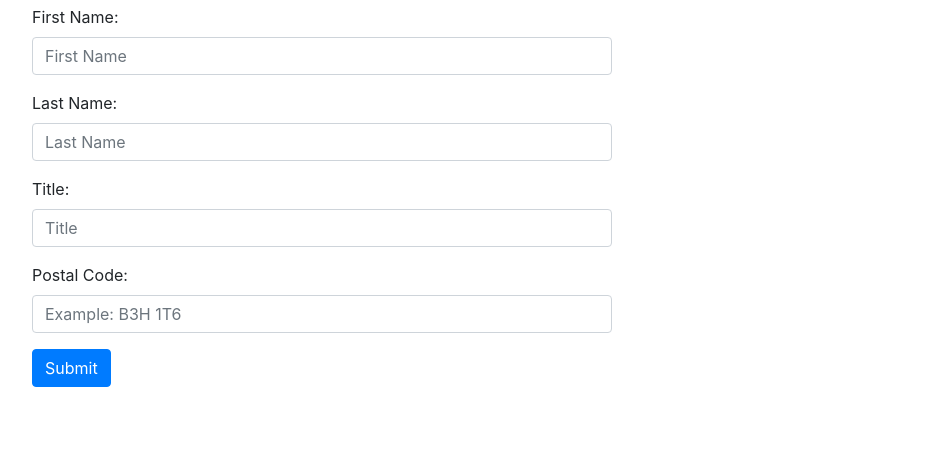
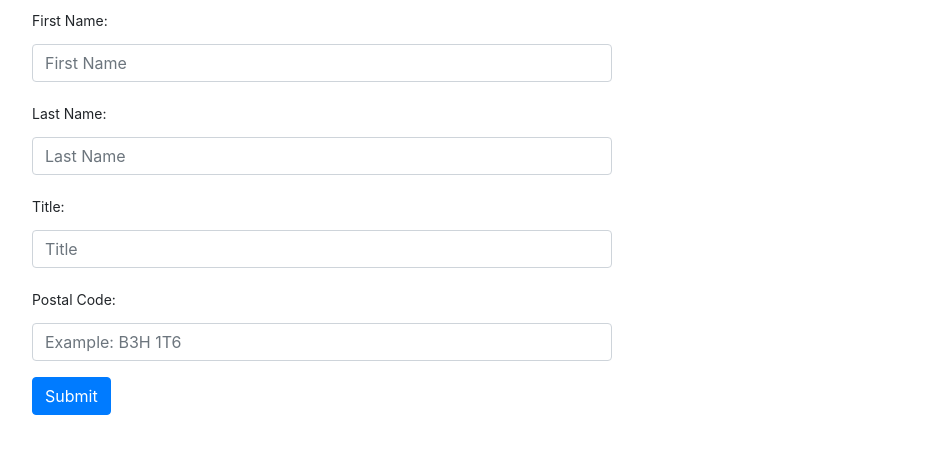
Before and after one commit to pdushie/javascript_practice, a website: page api_practice/public/index.html in a window 1280 px wide. Shown: the part 51-504 px from the top of the page, without its empty margins (13-954 px from the left). Drawn offline with nearby package versions, Linux system fonts and the light colour scheme.

```diff
--- a/api_practice/public/index.html
+++ b/api_practice/public/index.html
@@ -18,22 +18,22 @@
             <div class="form-group">
                 <div class="col">
                     <div class="form-group col-md-6">
-                        <label>First Name: </label>
+                        <label class="col-form-label-sm">First Name: </label>
                         <input type="text" class="form-control" name="FirstName" placeholder="First Name" required>
                     </div>
 
                     <div class="form-group col-md-6">
-                        <label>Last Name: </label>
+                        <label class="col-form-label-sm">Last Name: </label>
                         <input type="text" class="form-control" name="LastName" placeholder="Last Name" required>
                     </div>
 
                     <div class="form-group col-md-6">
-                        <label>Title: </label>
+                        <label class="col-form-label-sm">Title: </label>
                         <input type="text" class="form-control" name="Title" placeholder="Title">
                     </div>
 
                     <div class="form-group col-md-6">
-                        <label>Postal Code: </label>
+                        <label class="col-form-label-sm">Postal Code: </label>
                         <input type="text" class="form-control" name="PostalCode" placeholder="Example: B3H 1T6">
                     </div>
 
```
Also changed, not shown: api_practice/public/upload.html (added, +25 -0 lines).
